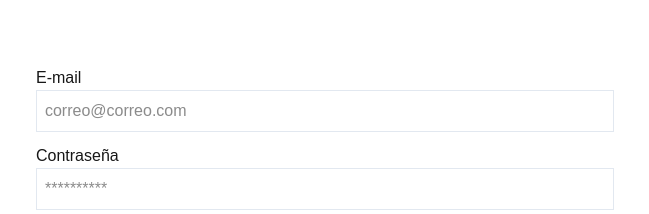
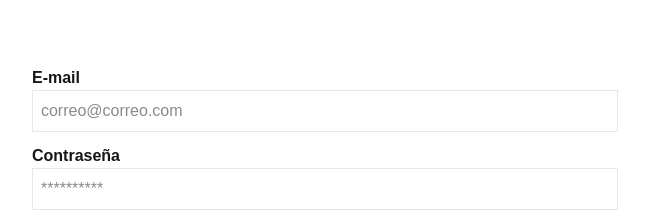
Before and after one commit to BenjaminDev701/FullStack---Next, a Next.js app: page /auth/login in a window 1280 px wide. Shown: the part 234-448 px from the top of the page, without its empty margins (315-964 px from the left). Built offline with nearby package versions, Linux system fonts and the light colour scheme.

Commit message:
Feat:Creacion de label Re-utilizable

```diff
--- a/src/features/auth/components/LoginForm.tsx
+++ b/src/features/auth/components/LoginForm.tsx
@@ -1,15 +1,16 @@
 "use client"
 
 import Form from "@/src/shared/components/forms/Form";
+import FormLabel from "@/src/shared/components/forms/FormLabel";
 
 export default function LoginForm() {
     return (
         <Form >
-            <label htmlFor="email">E-mail</label>
+            <FormLabel htmlFor="email">E-mail</FormLabel>
             <input type="email" id="email" placeholder="correo@correo.com"
                 className="border border-slate-200 w-full p-2" />
 
-            <label htmlFor="password">Contraseña</label>
+            <FormLabel htmlFor="password">Contraseña</FormLabel>
             <input type="password" id="password" placeholder="**********"
                 className="border border-slate-200 w-full p-2" />
 
--- a/src/shared/components/forms/FormLabel.tsx
+++ b/src/shared/components/forms/FormLabel.tsx
@@ -1,7 +1,12 @@
-export default function FormLabel() {
+import clsx from "clsx";
+import { LabelHTMLAttributes } from "react";
+
+type Props = LabelHTMLAttributes<HTMLLabelElement>
+
+export default function FormLabel({ children, htmlFor, className, ...props }: Props) {
+
+
     return (
-        <div>
-            <h1>Formlabel</h1>
-        </div>
+        <label htmlFor={htmlFor} className={clsx("font-semibold", className)}{...props}>{children}</label>
     );
 }
```
